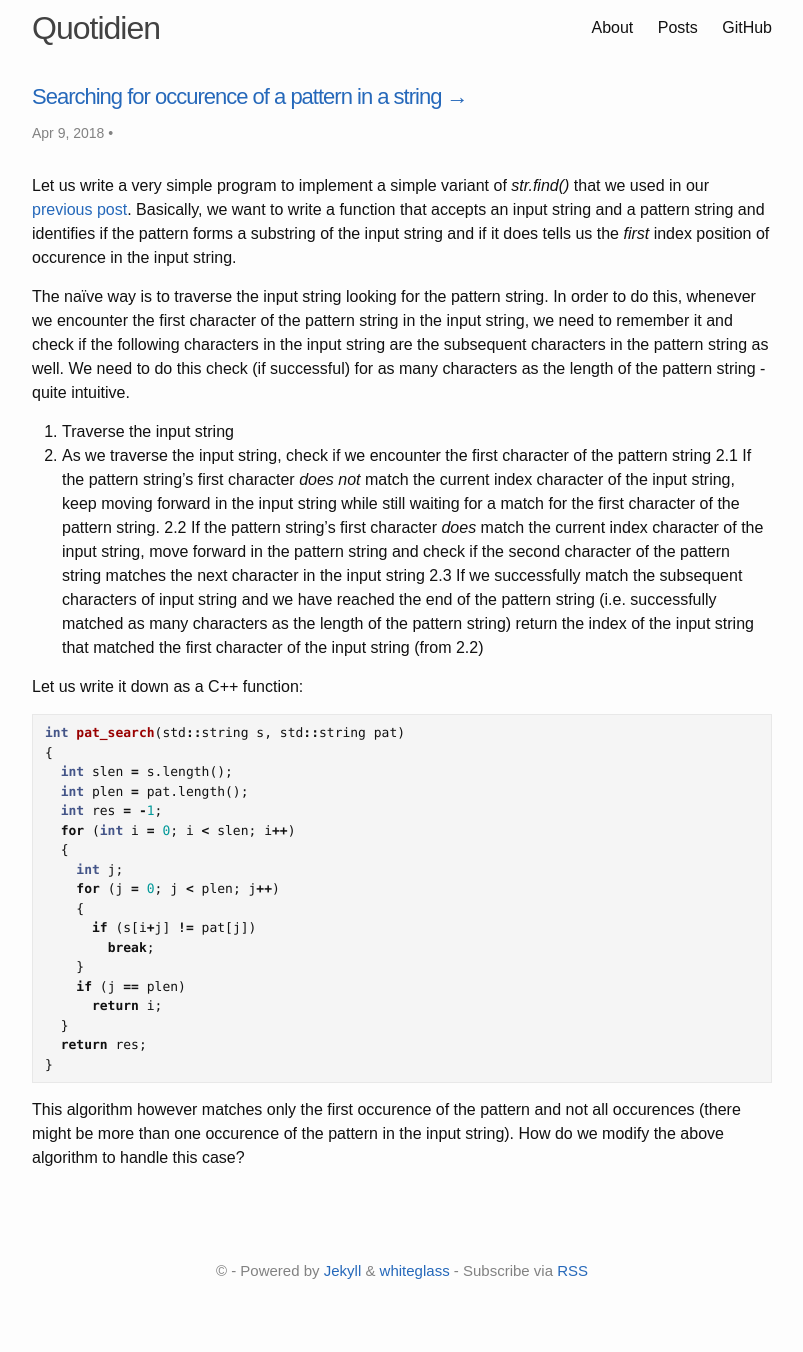
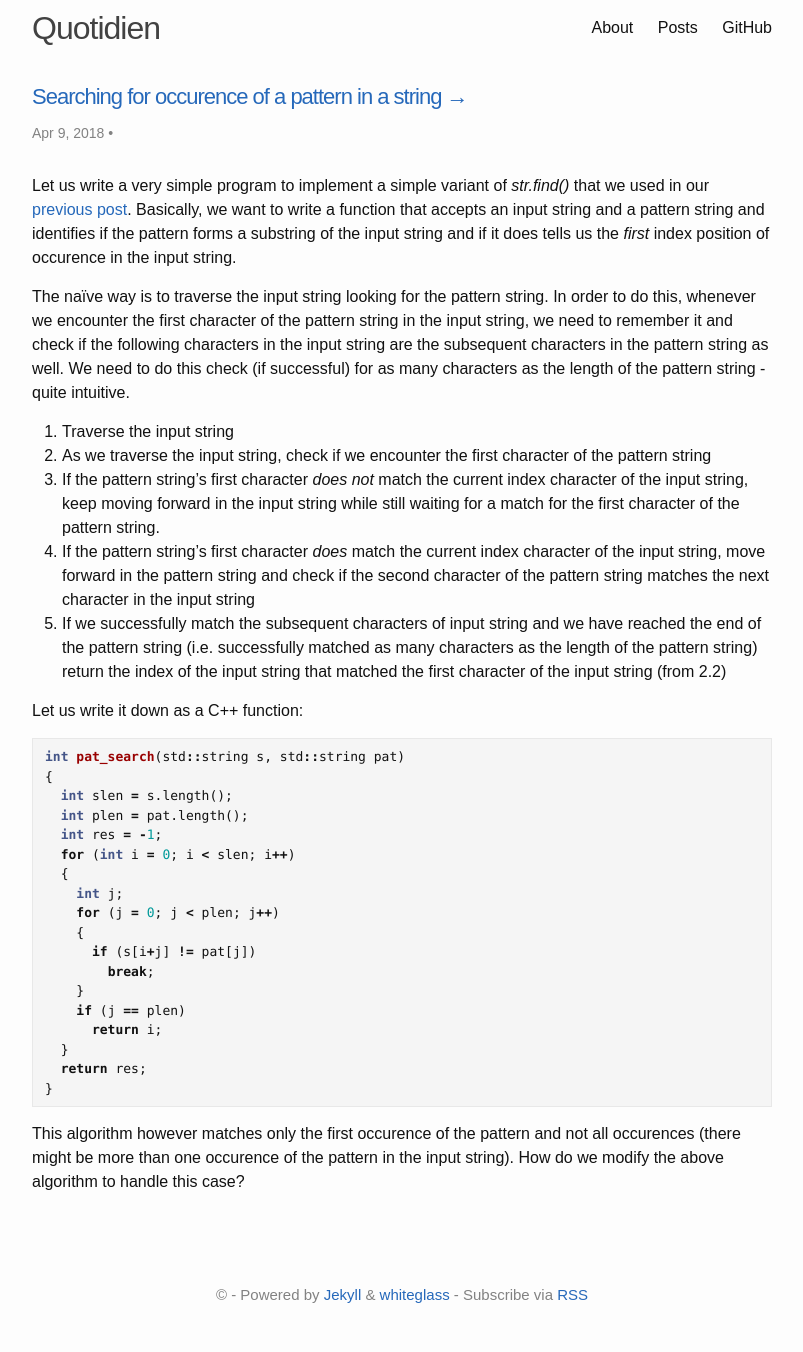
Before and after one commit to dotkay/dotkay.github.io, a Jekyll site: the page built from _posts/2018-04-09-string-pattern-search.md, in a window 1280 px wide. Shown: the whole page, without its empty margins (238-1041 px from the left). Built offline with Jekyll 4.4.1, drawn with Linux system fonts in a browser that asks for light colours; before the commit the page ends 1328 px from its top, so only the background shows below that.

Commit message:
fixed nested list in post on finding first occurence of a pattern in a string

```diff
--- a/_posts/2018-04-09-string-pattern-search.md
+++ b/_posts/2018-04-09-string-pattern-search.md
@@ -12,9 +12,9 @@ The naïve way is to traverse the input string looking for the pattern string. I
 
 1. Traverse the input string
 2. As we traverse the input string, check if we encounter the first character of the pattern string
-  2.1  If the pattern string's first character _does not_ match the current index character of the input string, keep moving forward in the input string while still waiting for a match for the first character of the pattern string.
-  2.2 If the pattern string's first character _does_ match the current index character of the input string, move forward in the pattern string and check if the second character of the pattern string matches the next character in the input string
-  2.3 If we successfully match the subsequent characters of input string and we have reached the end of the pattern string (i.e. successfully matched as many characters as the length of the pattern string) return the index of the input string that matched the first character of the input string (from 2.2)
+  1. If the pattern string's first character _does not_ match the current index character of the input string, keep moving forward in the input string while still waiting for a match for the first character of the pattern string.
+  2. If the pattern string's first character _does_ match the current index character of the input string, move forward in the pattern string and check if the second character of the pattern string matches the next character in the input string
+  3. If we successfully match the subsequent characters of input string and we have reached the end of the pattern string (i.e. successfully matched as many characters as the length of the pattern string) return the index of the input string that matched the first character of the input string (from 2.2)
 
 Let us write it down as a C++ function:
 
```
